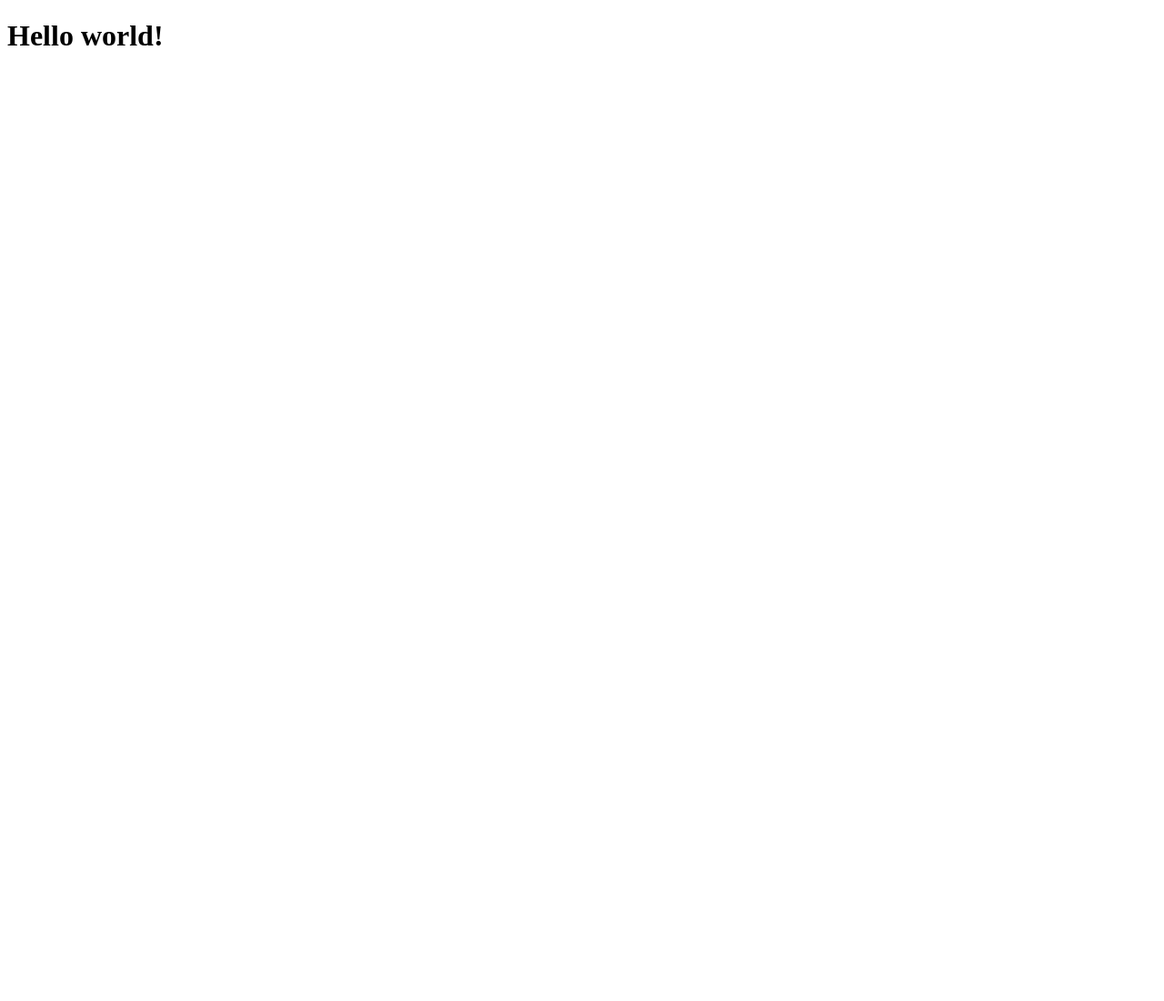
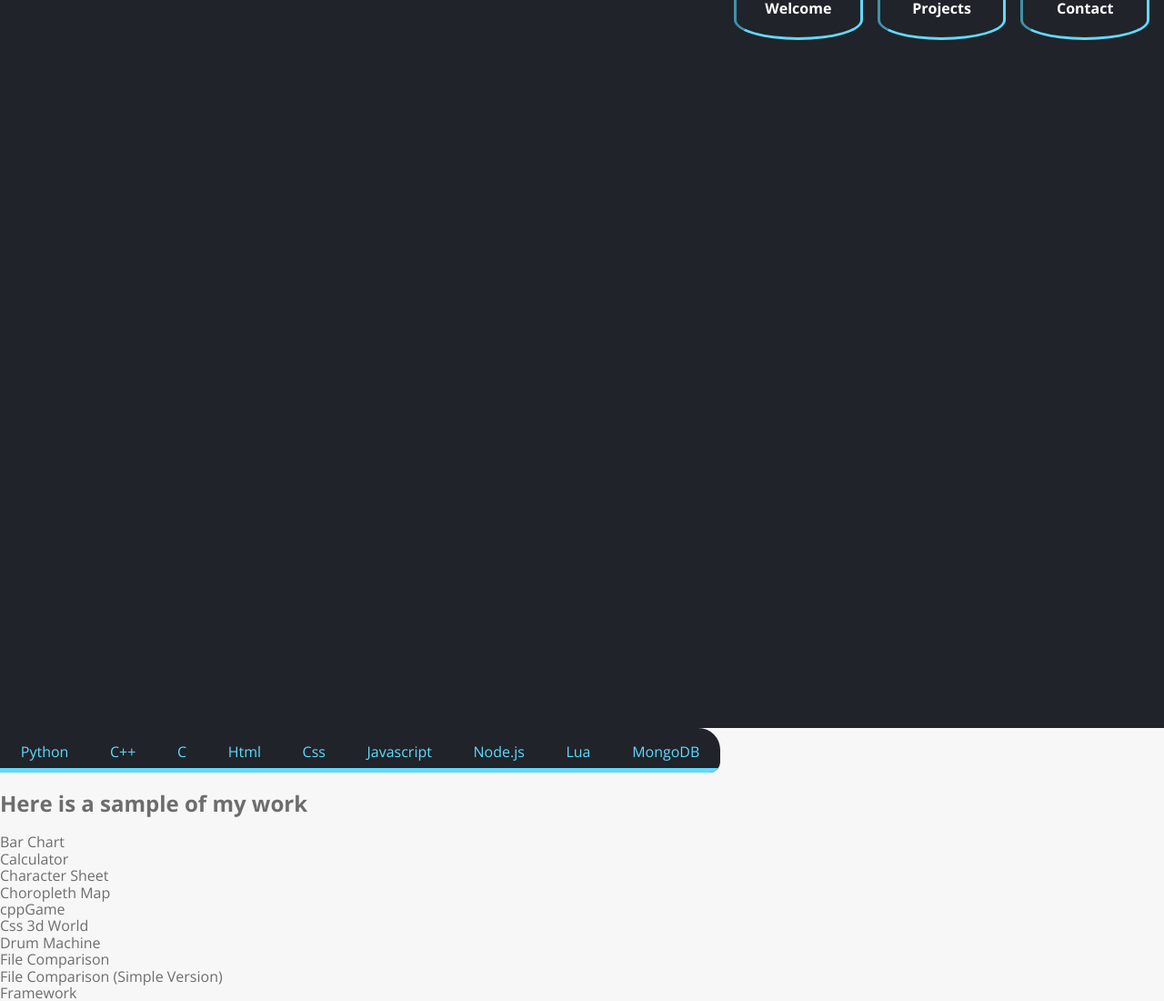
Before and after one commit to Watersilver/portfolio, a React app: page / in a window 1280 px wide. Shown: the top 1100 px of the page at 91% size. Before the commit the page ends 800 px from the top, so only its background shows below. Built offline with nearby package versions, Linux system fonts and the light colour scheme.

Commit message:
design skeleton

```diff
--- a/index.html
+++ b/index.html
@@ -4,6 +4,11 @@
   <meta charset="UTF-8">
   <meta http-equiv="X-UA-Compatible" content="IE=edge">
   <meta name="viewport" content="width=device-width, initial-scale=1.0">
+  <link rel="preconnect" href="https://fonts.googleapis.com">
+  <link rel="preconnect" href="https://fonts.gstatic.com" crossorigin>
+  <link href="https://fonts.googleapis.com/css2?family=Open+Sans:wght@400;700&display=swap" rel="stylesheet">
+  <link rel="stylesheet" href="./public/css/normalize.css">
+  <link rel="stylesheet" href="./public/css/style.css">
   <title>Document</title>
 </head>
 <body>
--- a/index.js
+++ b/index.js
@@ -1,4 +1,9 @@
-import React from "react"
-import ReactDOM from "react-dom"
+import React from "react";
+import {render} from "react-dom";
 
-ReactDOM.render(<h1>Hello world!</h1>, document.getElementById("root"))
+import App from "./public/js/components/App.js";
+
+render(<App />, document.getElementById("root"));
+
+
+document.getElementsByTagName("body")[0].style.setProperty('--scrollbar-width', (window.innerWidth - document.documentElement.clientWidth) + "px");
--- a/package.json
+++ b/package.json
@@ -12,7 +12,7 @@
     "react-dom": "^17.0.2"
   },
   "scripts": {
-    "serve": "parcel index.html --out-dir dev",
+    "dev": "parcel index.html --out-dir dev",
     "build": "parcel build index.html --out-dir docs --public-url ./"
   }
 }
--- /dev/null
+++ b/public/css/style.css
@@ -0,0 +1,125 @@
+body {
+  --sticky-height: 3em;
+  --color1: #20232A;
+  --color2: #61DAFB;
+
+  font-family: 'Open Sans', sans-serif;
+}
+
+/* 1 / Golden ratio ^ 2 ~ 0.382 */
+#main-navigation {
+  position: fixed;
+  width: calc(var(--sticky-height) * 0.5 + 38.2vw);
+  height: var(--sticky-height);
+  top: 0;
+  right: 0;
+
+  display: grid;
+  grid-template-columns: 1fr 38.2vw;
+}
+
+#main-navigation>:first-child {
+  height: 50%;
+  overflow: hidden;
+}
+#main-navigation>:first-child>:first-child {
+  background: radial-gradient(circle at center left,transparent calc(0.5 * var(--sticky-height)),var(--color1) 0) bottom left;
+  height: 200%;
+}
+
+#main-navigation>:last-child {
+  background-color: var(--color1);
+  border-bottom-left-radius: calc(0.25 * var(--sticky-height));
+
+  display: grid;
+  grid-template-columns: repeat(3, 1fr);
+  -webkit-column-gap: 1em;
+  -moz-column-gap: 1em;
+  column-gap: 1em;
+
+  box-sizing: border-box;
+  padding: 0 1em 4px;
+}
+
+.navbutton {
+  text-align: center;
+  text-decoration: none;
+  color: white;
+  font-weight: bold;
+
+  border-bottom-left-radius: 50%;
+  border-bottom-right-radius: 50%;
+
+  box-sizing: border-box;
+  border: 3px inset var(--color2);
+  border-top: 0;
+  user-select: none;
+
+  transition: 0.382s color;
+}
+
+.navbutton:hover {
+  border: 4px inset var(--color2);
+  border-top: 0;
+  color: var(--color2);
+}
+
+#welcome {
+  height: 100vh;
+  /* background: black radial-gradient(ellipse at top, #e66465, transparent) fixed; */
+  background-color: var(--color1);
+}
+
+main {
+  background-color: #F7F7F7;
+  color: #6D6D6D;
+}
+
+#filter {
+  position: -webkit-sticky;
+  position: sticky;
+  top: -1px;
+  overflow: auto;
+  display: grid;
+  grid-auto-flow: column;
+
+  width: calc(61.8vw - var(--scrollbar-width) + 1px);
+  height: calc(var(--sticky-height) + 1px);
+  background-color: var(--color1);
+  border-top-right-radius: calc(0.5 * var(--sticky-height));
+  border-bottom-right-radius: calc(0.25 * var(--sticky-height));
+}
+
+.filter-button {
+  cursor: pointer;
+  padding: 4px;
+  color: #fff;
+  text-align: center;
+
+  user-select: none;
+
+  transition: 0.382s border, 0.382s color;
+  border-bottom: 0px solid var(--color2);
+}
+.filter-button.pressed {
+  color: var(--color2);
+
+  border-bottom: 5px solid var(--color2);
+}
+.filter-button:hover {
+  color: var(--color2);
+}
+
+.filter-button>* {
+  position: relative;
+  transition: 0.382s top;
+  top: 0.3em;
+}
+.filter-button.pressed>* {
+  top: .8em;
+}
+
+footer {
+  height: 50vh;
+  background-color: var(--color1);
+}
--- /dev/null
+++ b/public/js/Context.js
@@ -0,0 +1,5 @@
+import React from "react";
+
+const Context = React.createContext();
+
+export default Context;
--- /dev/null
+++ b/public/js/components/App.js
@@ -0,0 +1,171 @@
+import React, {Component} from "react";
+import Context from '../Context.js';
+
+import tags from "../tags.js";
+
+import Item from "./Item.js";
+import Filter from "./Filter";
+import Navbutton from "./Navbutton";
+
+class ItemData {
+  constructor(title, description, image, link, ...myTags) {
+    this.title = title;
+    this.description = description;
+    this.image = image;
+    this.link = link;
+    // this.myTags = myTags || [];
+    this.myTags = myTags;
+  }
+};
+
+const itemsData = [
+  new ItemData("Project Euler", "Solutions to Project Euler problems", null, "https://github.com/Watersilver/ProjectEuler",
+  tags.python),
+  new ItemData("File Comparison (Simple Version)", "Web app where you can upload two files to be compared using a simple algorithm. Python backend.", null, "https://github.com/Watersilver/cs50/tree/master/workspace/pset6/similarities/less",
+  tags.python, tags.backend),
+  new ItemData("File Comparison", "Web app that measures edit distance between two strings, using dynamic programming. Python backend.", null, "https://github.com/Watersilver/cs50/tree/master/workspace/pset6/similarities/more",
+  tags.python, tags.backend),
+  new ItemData("Stock Trading Simulator", "Web app. Queries Yahoo or Alpha Vantage for quotes.", null, "https://github.com/Watersilver/cs50/tree/master/workspace/pset7/finance",
+  tags.python, tags.backend),
+  new ItemData("Spell Checker", "Cli that utilises a trie data structure and a dictionary (lexicographically sorted from top to bottom with one word per line, each of which ends with \n) to implement a spell checker.", null, "https://github.com/Watersilver/cs50/tree/master/workspace/pset5/speller",
+  tags.c),
+  new ItemData("Resize Bitmap", "Cli that resizes 24-bit uncompressed bitmap images.", null, "https://github.com/Watersilver/cs50/tree/master/workspace/pset4/resize/more",
+  tags.c),
+  new ItemData("Recover JPEGs", "Cli that recovers deleted JPEGs from memory.", null, "https://github.com/Watersilver/cs50/tree/master/workspace/pset4/recover",
+  tags.c),
+  new ItemData("Music", "Cli that takes musical notation as input and outputs simple wav file.", null, "https://github.com/Watersilver/cs50/tree/master/workspace/pset3/music",
+  tags.c),
+  new ItemData("Spinning Cube", "Spin the cube by clicking and dragging! 3d effects using pure css, and Quaternion.js to calculate rotations.", null, "https://panoscubev1.glitch.me/",
+  tags.node, tags.javascript, tags.css, tags.html),
+  new ItemData("Css 3d World", "Use w, a, s, d to strafe and arrow keys and q, e to turn to navigate the 3d world made with pure html, css and js. (Works best in Chrome)", null, "https://css3dworldtest.glitch.me/",
+  tags.node, tags.javascript, tags.css, tags.html),
+  new ItemData("Meritocracy", `A very simple "Experiment" that compares skill with luck.`, null, "https://meritocracyv0.glitch.me/",
+  tags.node, tags.javascript, tags.css, tags.html),
+  new ItemData("Simple Chatroom", "Web app that uses Socket.io and github authentication to implement a simple chatroom.", null, "https://fine-calculator.glitch.me/",
+  tags.node, tags.javascript, tags.css, tags.html),
+  new ItemData("Stock Checker", "Check stocks and compare times they've been liked.", null, "https://fuschia-scarf.glitch.me/",
+  tags.javascript, tags.node, tags.mongodb),
+  new ItemData("Spinning Cube (Simple)", "Spin the cube by inputing three angles or pressing 'Random'.", null, "https://codepen.io/watersilver/full/MxOmrP",
+  tags.javascript, tags.css, tags.html),
+  new ItemData("Tic Tac Toe Card", "Play tic tac toe on a card against a human, a bad AI, a mediocre AI or a perfect AI. Works best on Chrome.", null, "https://codepen.io/watersilver/full/qvMYag",
+  tags.react, tags.css, tags.html),
+  new ItemData("Interactive Chessboard", "It stores its state and can be navigated with the arrow buttons to the side (Undo also works with ctrl + z).", null, "https://codepen.io/watersilver/full/WmVXBx",
+  tags.react, tags.redux, tags.css, tags.html),
+  new ItemData("Character Sheet", "D&D 3.5 Interactive character sheet. Url path is character ID.", null, "https://charsheet.glitch.me",
+  tags.react, tags.css, tags.html, tags.mongodb),
+  new ItemData("Markdown Previewer", "Web app that parses and previews inputed markdown.", null, "https://codepen.io/watersilver/full/rbOEaK",
+  tags.react, tags.css, tags.html),
+  new ItemData("Drum Machine", "Click the buttons or press the corresponding keys to play sounds!", null, "https://codepen.io/watersilver/full/ROramX",
+  tags.react, tags.css, tags.html),
+  new ItemData("Calculator", "A simple web calculator. Not the most accurate calculator...", null, "https://codepen.io/watersilver/full/ROaWyP",
+  tags.react, tags.redux, tags.css, tags.html),
+  new ItemData("Pomodoro Timer", "Cycle between work time and breaks with the help of this.", null, "https://codepen.io/watersilver/full/axmLxp",
+  tags.javascript, tags.css, tags.html),
+  new ItemData("Bar Chart", "A bar chart of the United States GDP.", null, "https://codepen.io/watersilver/full/oOBGmL",
+  tags.d3, tags.css, tags.html),
+  new ItemData("Scatter Plot", "A scatter plot of doping in professional bicycle racing.", null, "https://codepen.io/watersilver/full/axEYKq",
+  tags.d3, tags.css, tags.html),
+  new ItemData("Random Banners", "Banners that can help randomize behaviour depending on inputed percentage. Needs better random function.", null, "https://codepen.io/watersilver/full/MRXKBb",
+  tags.javascript, tags.css, tags.html),
+  new ItemData("Heat Map", "A heat map of monthly global land-surface temperature.", null, "https://codepen.io/watersilver/full/NmOJLp",
+  tags.d3, tags.css, tags.html),
+  new ItemData("Choropleth Map", "A choropleth map of educational attainment by state in the United States. Uses topojson.", null, "https://codepen.io/watersilver/full/NmewXq",
+  tags.d3, tags.css, tags.html),
+  new ItemData("Treemap Diagram", "A treemap diagram of the top 100 most pledged kickstarter campaigns grouped by category.", null, "https://codepen.io/watersilver/full/NmewXq",
+  tags.d3, tags.css, tags.html),
+  new ItemData("JsonState", "Json that runs callbacks when it mutates. Javascript module.", null, "https://github.com/Watersilver/JsonState",
+  tags.javascript),
+  new ItemData("Psema", "Simple Entity-Component-System (id/state/logic) implementation. Javascript module.", null, "https://github.com/Watersilver/Psema",
+  tags.javascript),
+  new ItemData("TreeNode", "Tree data structure implementation. Javascript module.", null, "https://github.com/Watersilver/TreeNode/blob/main/TreeNode.js",
+  tags.javascript),
+  new ItemData("Framework", "Simple entity-component (id/state & logic) implementation. Javascript module.", null, "https://github.com/Watersilver/framework",
+  tags.javascript),
+  new ItemData("KeyboardInput", "Keyboard input storage. Javascript module.", null, "https://github.com/Watersilver/KeyboardInput",
+  tags.javascript),
+  new ItemData("cppGame", "Small game made with C++. Works with a simple Entity-Component-System implementation. Also implements collision detection and resolution. To run clone/download repo, navigate to cppTestProject/Release and double click the .exe file.", null, "https://github.com/Watersilver/cppTestProject",
+  tags.cpp, tags.gamedev),
+  new ItemData("lovegame", "Massive unfinished project as of yet. Top down action rpg in the spirit of the zelda gameboy games. Uses placeholder resources for now.", null, "https://github.com/Watersilver/lovegame",
+  tags.lua, tags.gamedev),
+  // new ItemData("Gamemaker game", "Pretty large very hard and unforgiving platformer.", null, "https://watersilver.itch.io/the-princess-and-the-plumber",
+  // tags.gamedev),
+];
+
+itemsData.sort((a, b) => a.title.localeCompare(b.title));
+
+// make sure there are no dupe titles
+const titles = itemsData.map(itemData => itemData.title);
+for (let i = 0; i < titles.length; i++)
+  for (let j = i+1; j < titles.length; j++)
+    if (titles[i] === titles[j]) throw Error(titles[i] + " appears at least twice.");
+
+// Context is overkill for this, but it's good practice
+class Provider extends Component {
+  constructor(props) {
+    super(props);
+    this.state = {
+      show: new Set(tags.getFilterTags())
+    };
+  }
+
+  render() {
+    return (
+      <Context.Provider value={{
+        show: this.state.show,
+
+        toggleTag: tag => {
+          this.setState(prevState => {
+            const newShow = new Set(prevState.show);
+            if (prevState.show.has(tag))
+              newShow.delete(tag)
+            else
+              newShow.add(tag)
+
+            return {show: newShow};
+          })
+        }
+      }}>
+        {this.props.children}
+      </Context.Provider>
+    );
+  }
+}
+
+
+function App(props) {
+  return (
+    <Provider>
+      <Context.Consumer>
+        {ctx => {
+        const items = itemsData.filter(itemData => {
+          for (let tag of tags.getAllTags(itemData.myTags)) {
+            if (ctx.show.has(tag)) return true;
+          }
+        }).map(itemData => <Item key={itemData.title} data={itemData} />);
+
+
+        return <section>
+          <nav id="main-navigation">
+            <div><div></div></div>
+            <div>
+              <Navbutton link="#welcome" className="welcome">Welcome</Navbutton>
+              <Navbutton link="#showcase" className="showcase">Projects</Navbutton>
+              <Navbutton link="#goodbye" className="goodbye">Contact</Navbutton>
+            </div>
+          </nav>
+          <header id="welcome"></header>
+          <main id="showcase">
+            <Filter />
+            <h2>Here is a sample of my work</h2>
+
+            {items}
+          </main>
+          <footer id="goodbye"></footer>
+        </section>
+        }}
+      </Context.Consumer>
+    </Provider>
+  );
+};
+
+export default App;
--- /dev/null
+++ b/public/js/components/Filter.js
@@ -0,0 +1,13 @@
+import React from "react";
+
+import FilterButton from "./FilterButton.js";
+
+import tags from "../tags.js";
+
+function Filter(props) {
+  return <div id="filter">
+    {tags.getFilterTags().map(tag => <FilterButton key={tag} tag={tag}/>)}
+  </div>
+}
+
+export default Filter;
--- /dev/null
+++ b/public/js/components/FilterButton.js
@@ -0,0 +1,17 @@
+import React from "react";
+import Context from "../Context.js";
+
+function FilterButton(props) {
+  return (
+    <Context.Consumer>
+      {ctx => {
+        return <div className={"filter-button " + (ctx.show.has(props.tag) ? "pressed" : "")}
+        onClick={() => ctx.toggleTag(props.tag)}>
+          <span>{props.tag}</span>
+        </div>;
+      }}
+    </Context.Consumer>
+  );
+}
+
+export default FilterButton;
--- /dev/null
+++ b/public/js/components/Item.js
@@ -0,0 +1,9 @@
+import React from "react";
+
+function Item(props) {
+  return (
+    <div>{props.data.title}</div>
+  );
+}
+
+export default Item;
--- /dev/null
+++ b/public/js/components/Navbutton.js
@@ -0,0 +1,11 @@
+import React from "react";
+
+function Navbutton(props) {
+  return (
+    <a href={props.link} className={`navbutton ${props.className}`}>
+      {props.children}
+    </a>
+  );
+}
+
+export default Navbutton;
--- /dev/null
+++ b/public/js/tags.js
@@ -0,0 +1,79 @@
+const tags = {
+  python: "Python",
+  cpp: "C++",
+  c: "C",
+  // csharp: "C#",
+  html: "Html",
+  css: "Css",
+  javascript: "Javascript",
+  node: "Node.js",
+  lua: "Lua",
+  react: "React",
+  redux: "Redux",
+  frontend: "Front End",
+  backend: "Back End",
+  mongodb: "MongoDB",
+  d3: "D3.js",
+  gamedev: "Gamedev"
+};
+
+const getImpliedTags = (explicitTag) => {
+  const impliedTags = new Set([explicitTag]);
+  for (let tag of impliedTags) {
+    switch (tag) {
+      case (tags.redux):
+        impliedTags.add(tags.javascript);
+        break;
+      case (tags.react):
+      case (tags.d3):
+        impliedTags.add(tags.javascript);
+      case (tags.html):
+      case (tags.css):
+        impliedTags.add(tags.frontend);
+        break;
+      case (tags.node):
+        impliedTags.add(tags.javascript);
+      case (tags.mongodb):
+        impliedTags.add(tags.backend);
+      break;
+    }
+  }
+  return impliedTags;
+}
+
+// Gets implicit as well as explicit tags. E.g node.js implies javascript
+const getAllTags = tagsArray => {
+  let tagsSet = new Set(tagsArray);
+  const initSet = new Set(tagsSet);
+
+  for (let tag of initSet) {
+    const impliedTags = getImpliedTags(tag);
+    if (impliedTags.size > 1) {
+      tagsSet = new Set([...tagsSet, ...impliedTags]);
+    }
+  }
+
+  return [...tagsSet];
+}
+
+Object.defineProperty(tags, "getAllTags", {
+  value: getAllTags
+});
+
+Object.defineProperty(tags, "getFilterTags", {
+  value: () => Object.values(tags).filter(tag => {
+    switch (tag) {
+      case tags.d3:
+      case tags.redux:
+      case tags.react:
+      case tags.frontend:
+      case tags.backend:
+      case tags.gamedev:
+        return false;
+      default:
+        return true;
+    }
+  })
+});
+
+export default tags;
```
Also changed, not shown: public/js/components/Test.js (added, +18 -0 lines), public/css/normalize.css (added), public/images/note.png (added).
